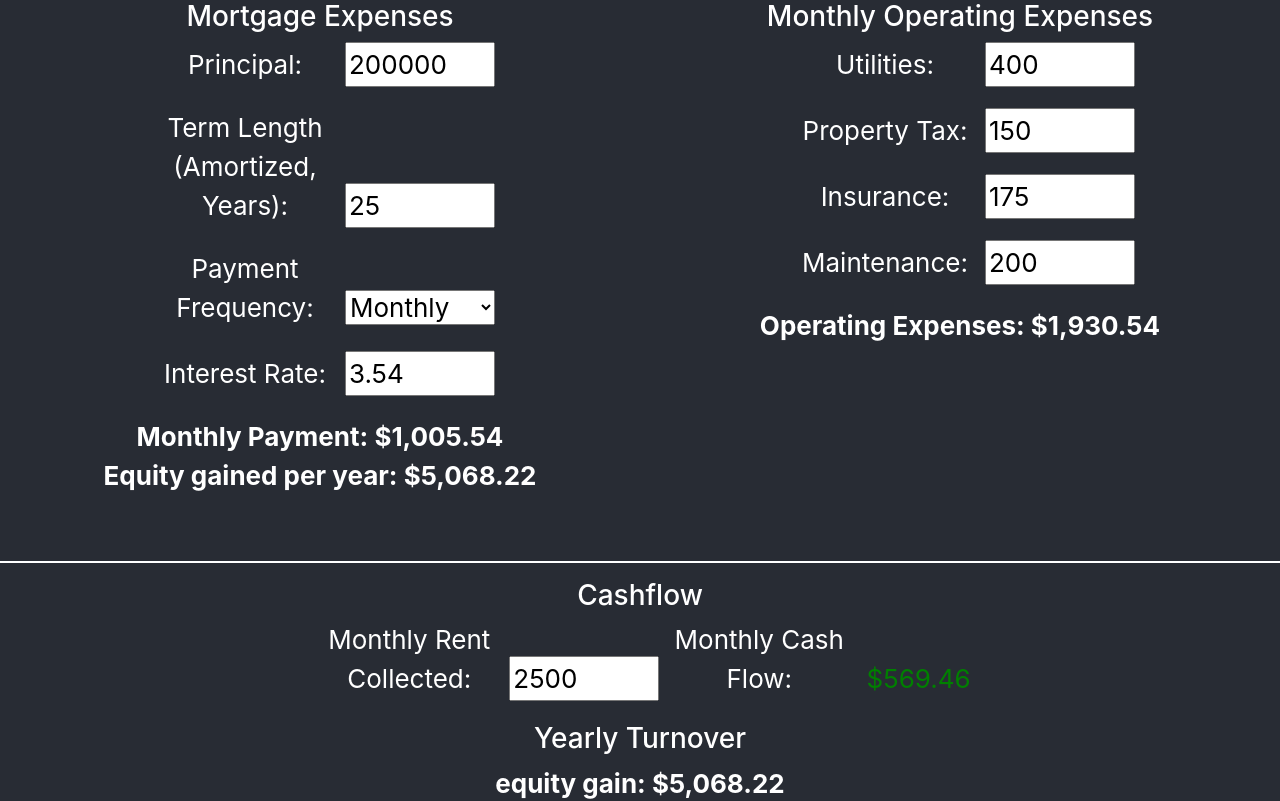
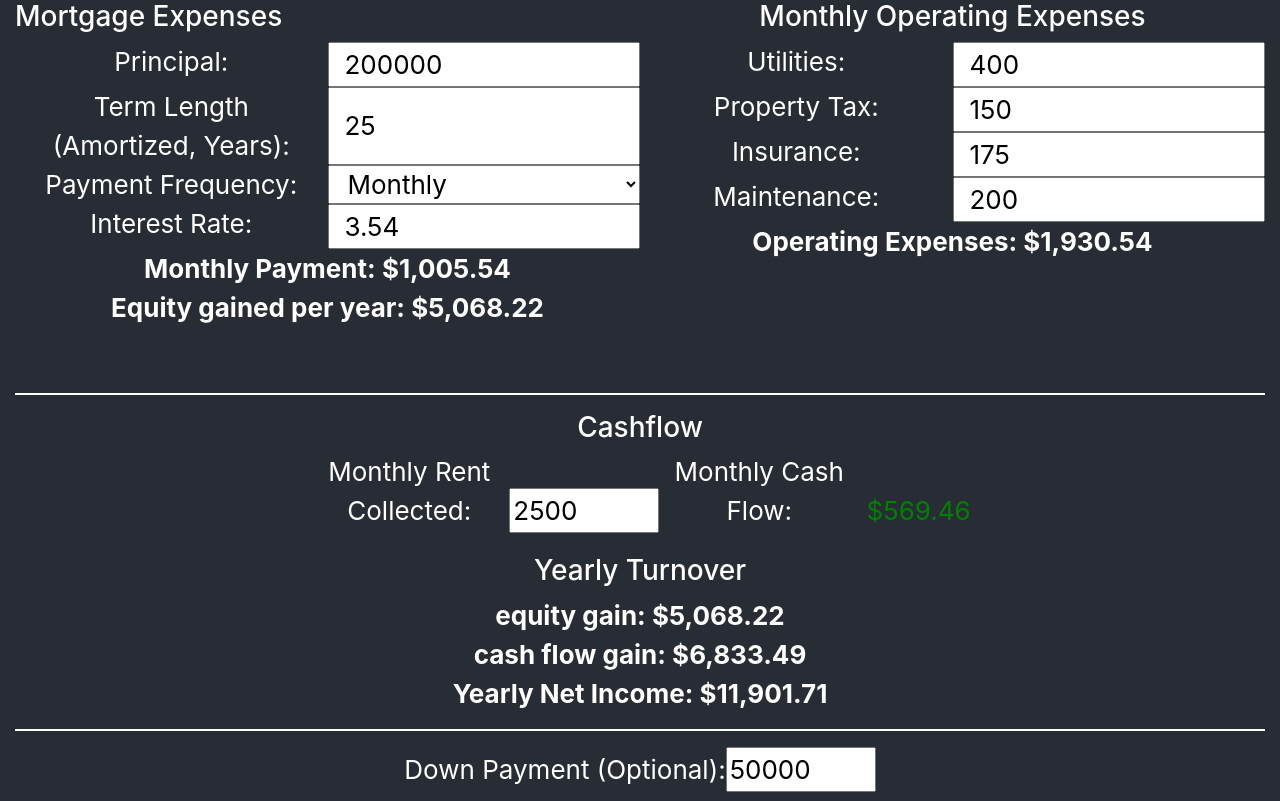
Before and after one commit to sedkis/property-researcher, a React (Create React App) app in the folder web-ui/: page / in a window 1280 px wide. Shown: the top 801 px of the page. Built offline with nearby package versions, Linux system fonts and the light colour scheme.

Commit message:
started adding some bootstrap styles in

```diff
--- a/web-ui/src/form/Form.js
+++ b/web-ui/src/form/Form.js
@@ -33,7 +33,7 @@ class Form extends Component {
 
   render() {
     return (
-      <div>
+      <div className="container-fluid">
         {/* Mortgage Expenses */}
         <div className='logic-section col-lg-6'>
           <MortgageCalculator
--- a/web-ui/src/form/MortgageCalculator.js
+++ b/web-ui/src/form/MortgageCalculator.js
@@ -4,30 +4,34 @@ class MortgageCalculator extends Component {
   render() {
     return (
       <form>
+        <div className="row">
           <h3>Mortgage Expenses</h3>
-        <label>
-          <p>Principal:</p>
+        </div>
+        <div className="row">
+          <div className="col-md-6">Principal:</div>
             <input
+              className="from-control col-md-6"
               type={"number"}
               name="principal"
               value={this.props.stateProp.principal}
               onChange={this.props.onClick}
             />
-        </label>
-
-        <label>
-          <p>Term Length (Amortized, Years):</p>
+        </div>
+        <div className="row">
+          <div className="col-md-6">Term Length (Amortized, Years):</div>
           <input
+            className="from-control col-md-6"
             type="number"
             name="mortgageLengthYears"
             value={this.props.stateProp.mortgageLengthYears}
             onChange={this.props.onClick}
           />
-        </label>
+        </div>
 
-        <label>
-        <p>Payment Frequency:</p>
+        <div className="row">
+          <div className="col-md-6">Payment Frequency:</div>
           <select
+            className="from-control col-md-6"
             value={this.props.stateProp.paymentFreqPerYear}
             name="paymentFreqPerYear"
             onChange={this.props.onClick}
@@ -35,17 +39,18 @@ class MortgageCalculator extends Component {
             <option value={26}>Biweekly</option>
             <option value={12}>Monthly</option>
           </select>
-        </label>
+        </div>
 
-        <label>
-        <p>Interest Rate:</p>
+        <div className="row">
+          <div className="col-md-6">Interest Rate:</div>
           <input
+            className="from-control col-md-6"
             type="number"
             name="interest"
             value={this.props.stateProp.interest}
             onChange={this.props.onClick}
           />
-        </label>
+        </div>
       </form>
     );
   }
--- a/web-ui/src/form/OperatingExpenses.js
+++ b/web-ui/src/form/OperatingExpenses.js
@@ -5,50 +5,54 @@ class OperatingExpenses extends Component {
     return (
       <form>
         <h3>Monthly Operating Expenses</h3>
-        <label>
-          <p>Utilities:</p>
+        <div className="row">
+          <div className="col-md-6">Utilities:</div>
           <input
+            className="from-control col-md-6"
             type="number"
             name="utilities"
             value={this.props.stateProp.utilities}
             onChange={this.props.onClick}
           />
-        </label>
+        </div>
 
-        <label>
-          <p>Property Tax:</p>
+        <div className="row">
+          <div className="col-md-6">Property Tax:</div>
           <input
+            className="from-control col-md-6"
             type="number"
             name="propertyTax"
             value={this.props.stateProp.propertyTax}
             onChange={this.props.onClick}
           />
-        </label>
+        </div>
 
-        <label>
-          <p>Insurance:</p>
+        <div className="row">
+          <div className="col-md-6">Insurance:</div>
           <input
+            className="from-control col-md-6"
             type="number"
             name="insurance"
             value={this.props.stateProp.insurance}
             onChange={this.props.onClick}
           />
-        </label>
+        </div>
 
-        <label>
-          <p>Maintenance:</p>
+        <div className="row">
+          <div className="col-md-6">Maintenance:</div>
           {/* <select value={this.props.stateProp.paymentFreqPerYear}
                             onChange={this.props.stateProp.handlePaymentFreqChange}>
                         <option value={'%'}>Percenteage</option>
                         <option value={'$'}>Dollar Amount</option>
                     </select> */}
           <input
+            className="from-control col-md-6"
             type="number"
             name="maintenance"
             value={this.props.stateProp.maintenance}
             onChange={this.props.onClick}
           />
-        </label>
+        </div>
       </form>
     );
   }
```
Also changed, not shown: 1 other file (tests, documents, lock files or other folders). Lines whose indentation alone changed are shown as unchanged.
